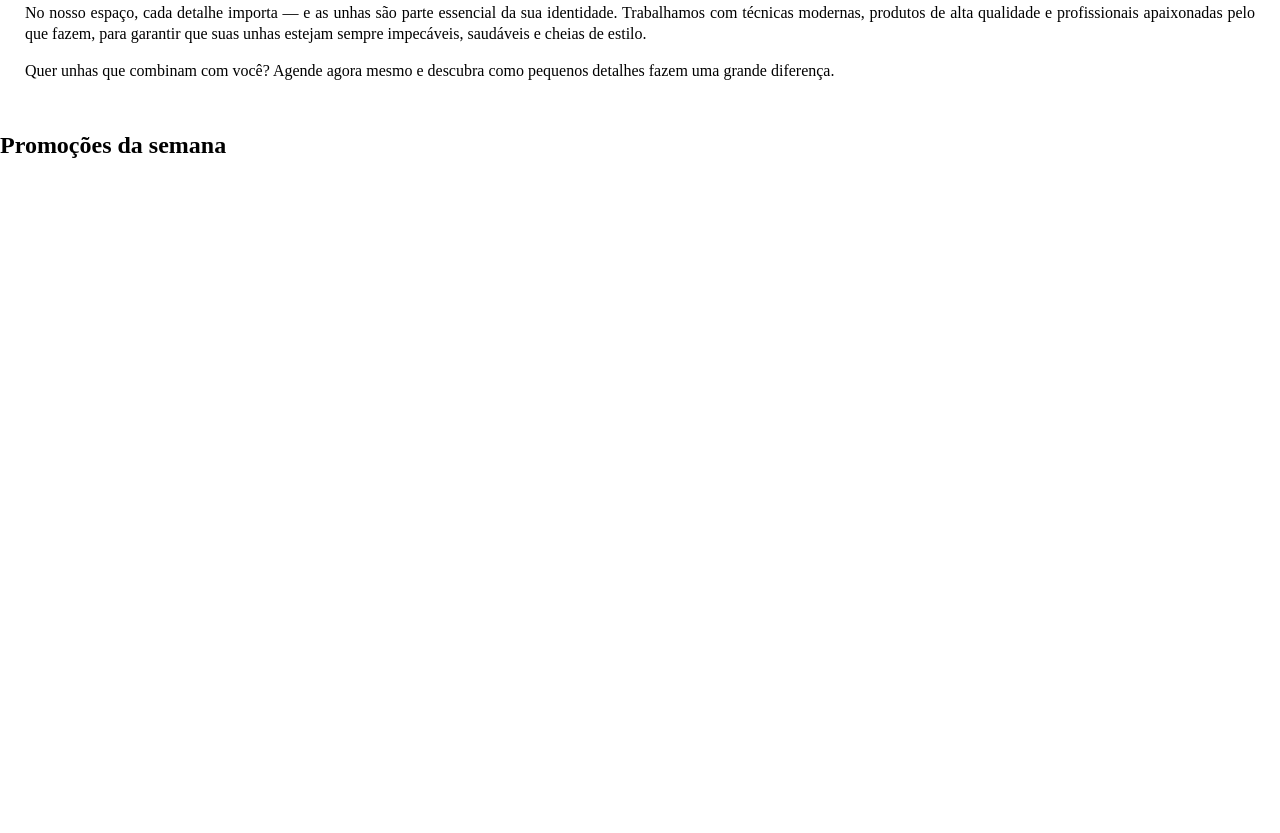
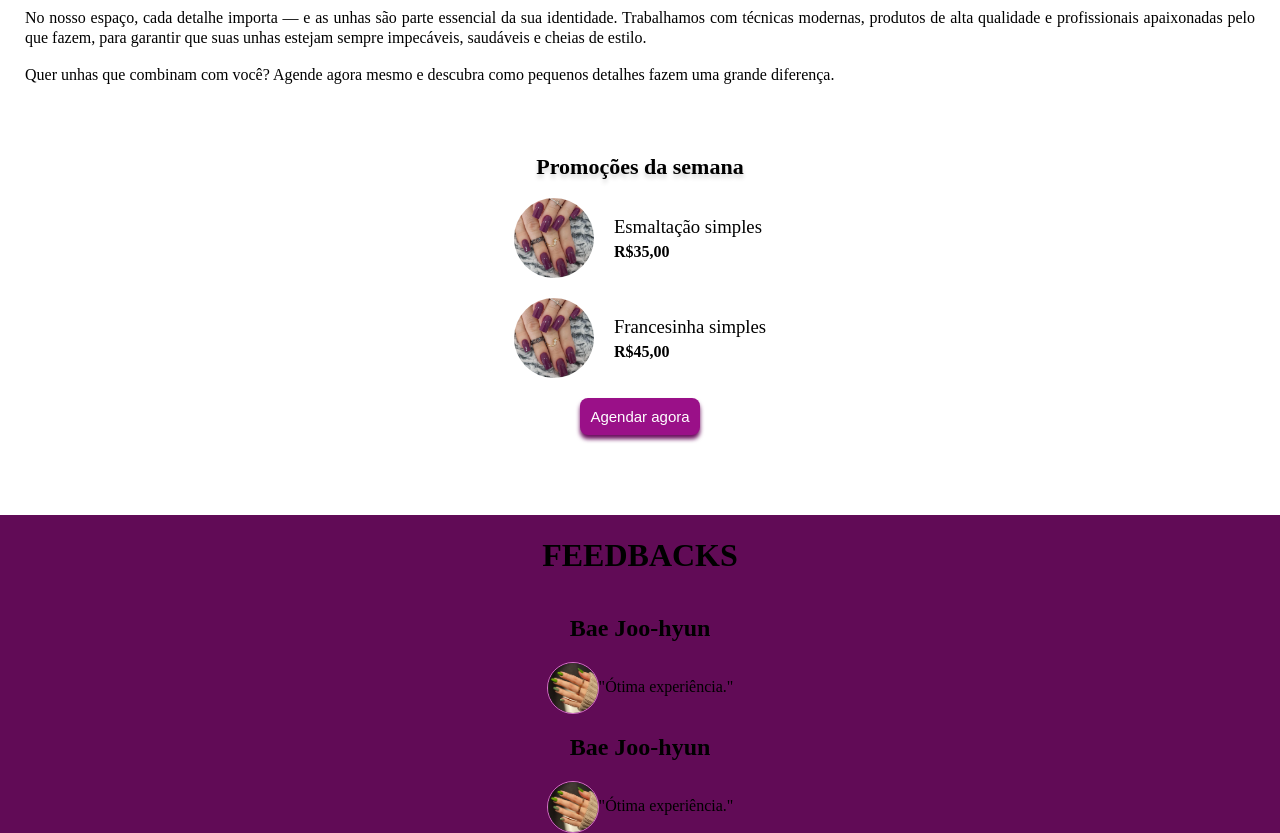
Before and after one commit to mabisjwk/NailArt, a plain HTML site: page index.html in a window 1280 px wide. Shown: the part 454-1287 px from the top of the page. Before the commit the page ends 800 px from the top, so only its background shows below. Drawn offline with Linux system fonts and the light colour scheme.

Commit message:
estilização da landing page pt2

```diff
--- a/index.html
+++ b/index.html
@@ -55,6 +55,42 @@
 
     <div class="promo">
         <h2 class="h2-title">Promoções da semana</h2>
+        <div class="corpo-promo">
+            <div class="conteudo">
+                <img id="imagem" src="./assets/Foto-1.jpg">
+                <div class="infos">
+                    <h3 id="titulo-promo">Esmaltação simples</h3>
+                    <p id="p-promo">R$35,00</p>
+                </div>
+            </div>
+            <div class="conteudo">
+                <img id="imagem" src="./assets/Foto-1.jpg">
+                <div class="infos">
+                    <h3 id="titulo-promo">Francesinha simples</h3>
+                    <p id="p-promo">R$45,00</p>
+                </div>
+            </div>
+        </div>
+        <a class="agendar-agora">Agendar agora</a>
+    </div>
+
+    <div class="feedbacks">
+        <h1 id="title-feedback">FEEDBACKS</h1>
+        <div class="cards">
+            <h2 id="card-title">Bae Joo-hyun</h2>
+            <div class="card">
+                <img id="img-card" src="./assets/Foto-2.jpeg">
+                <p id="p-card">"Ótima experiência."</p>
+            </div>
+        </div>
+        <div class="cards">
+            <h2 id="card-title">Bae Joo-hyun</h2>
+            <div class="card">
+                <img id="img-card" src="./assets/Foto-2.jpeg">
+                <p id="p-card">"Ótima experiência."</p>
+            </div>
+        </div>
+
     </div>
 
     <script>
--- a/style.css
+++ b/style.css
@@ -2,6 +2,8 @@ body {
     margin: 0;
     padding: 0;
 }
+
+/* #################### inicio ###################### */
 
 header {
     background-color: #9A1088;
@@ -28,7 +30,8 @@ header {
 
 .title-corpo1 {
     text-align: center;
-    font-size: 12px;
+    font-size: 13px;
+    text-shadow: rgba(0, 0, 0, 0.158) 0px 4px 4px;
 }
 
 .corpo-1 {
@@ -100,3 +103,83 @@ header {
     line-height: 1.3;
     margin-bottom: 50px;
 }
+
+/* ################# promo da semana ################ */
+
+.promo {
+    display: flex;
+    flex-direction: column;
+    align-items: center;
+    margin-bottom: 80px;
+}
+
+.corpo-promo {
+    display: flex;
+    flex-direction: column;
+    gap: 20px;
+    margin-bottom: 20px;
+}
+
+.conteudo {
+    display: flex;
+    align-items: center;
+    gap: 20px;
+}
+
+.h2-title {
+    font-size: 22px;
+    text-shadow: rgba(0, 0, 0, 0.158) 0px 4px 4px;
+}
+
+#imagem {
+    width: 80px;
+    height: 80px;
+    border-radius: 60px;
+}
+
+#titulo-promo {
+    font-weight: normal;
+    margin: 0;
+    margin-bottom: 5px;
+}
+
+#p-promo {
+    font-weight: bold;
+    margin: 0;
+}
+
+.agendar-agora {
+    text-decoration: none;
+    font-family: 'arial';
+    font-size: 15px;
+    background-color: #9A1088;
+    color: white;
+    padding: 10px;
+    border-radius: 8px;
+    box-shadow: #690D5D 0px 4px 4px;
+}
+
+
+
+/* ################ feedbacks ################ */
+.feedbacks {
+    display: flex;
+    flex-direction: column;
+    align-items: center;
+    background-color: #610B56;
+}
+
+.cards {
+    text-align: center;
+}
+
+.card {
+    display: flex;
+}
+
+#img-card {
+    width: 50px;
+    height: 50px;
+    border-radius: 50px;
+    border: 1px solid #D673C9;
+}
```
